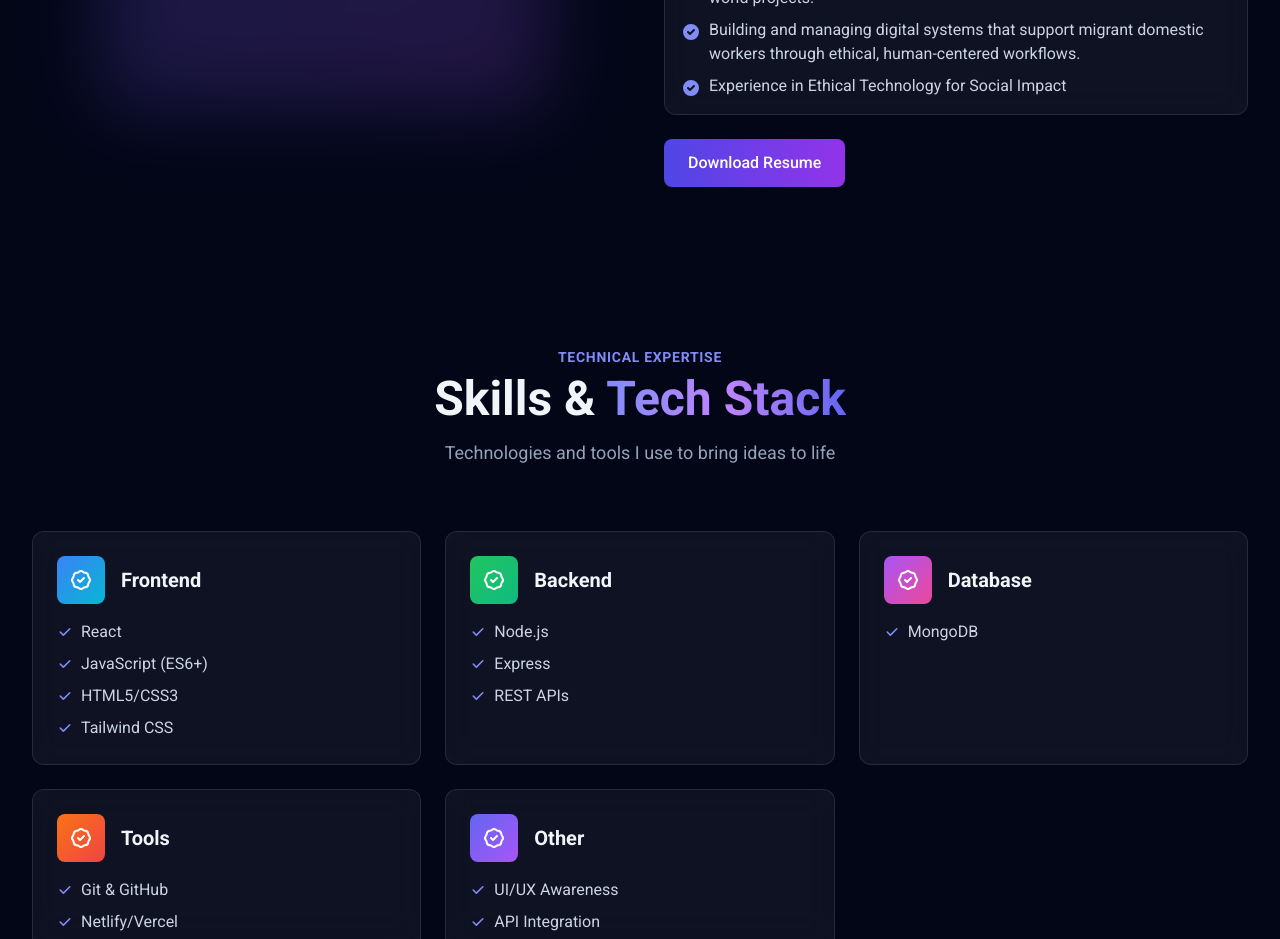
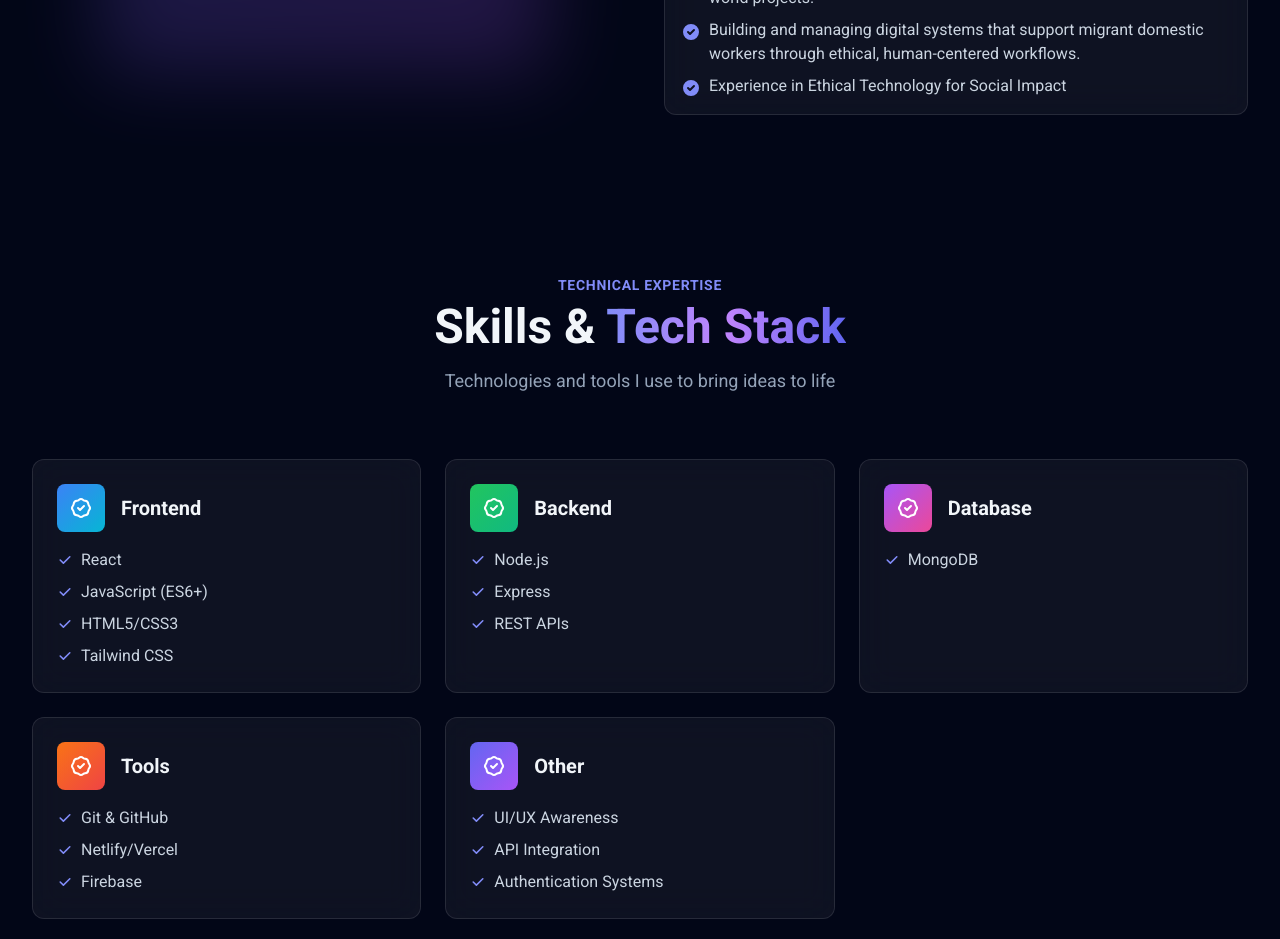
Before and after one commit to marco5454/2025-portfolio, a React (Vite) app: page / in a window 1280 px wide. Shown: the part 1300-2239 px from the top of the page. Built offline with nearby package versions, Linux system fonts and the light colour scheme.

Commit message:
download resume  button hide

```diff
--- a/src/components/About.jsx
+++ b/src/components/About.jsx
@@ -122,14 +122,14 @@
               </div>
             </motion.div>
 
-            <motion.div variants={itemVariants}>
+            {/* <motion.div variants={itemVariants}>
               <a
                 href="#contact"
                 className="inline-block px-6 py-3 bg-gradient-to-r from-primary-600 to-accent-600 rounded-lg text-white font-medium hover:shadow-lg hover:shadow-primary-500/50 transition-all duration-300"
               >
                 Download Resume
               </a>
-            </motion.div>
+            </motion.div> */}
           </motion.div>
         </motion.div>
       </div>
```
